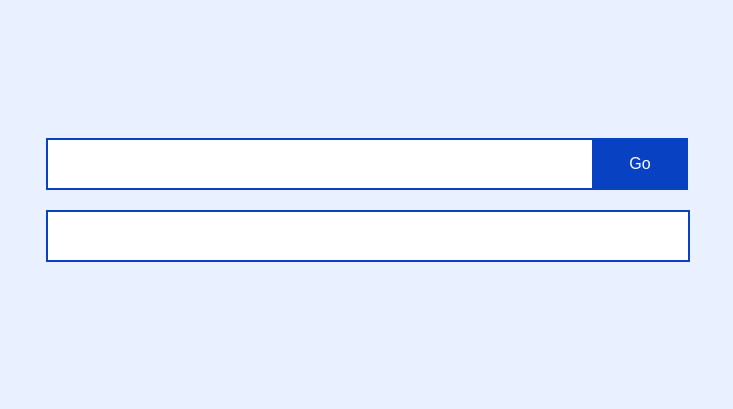
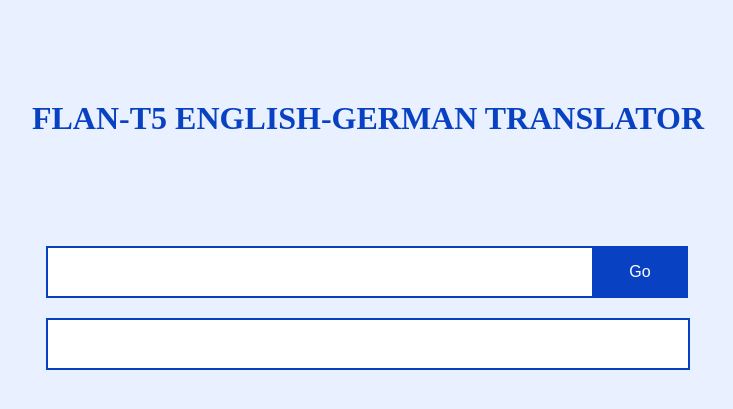
Before and after one commit to mlubneuskaya/webpage, a Flask app: page / in a window 1280 px wide. Shown: the top 409 px of the page, without its empty margins (318-1051 px from the left). Run offline with Flask 3, Linux system fonts and the light colour scheme.

Commit message:
added title

```diff
--- a/static/main.css
+++ b/static/main.css
@@ -6,6 +6,12 @@
   --site_background: var(--light_blue);
   --background: var(--blue);
   --border: var(--blue);
+}
+
+h1 {
+  padding-top: 50px;
+  color: var(--border);
+  text-align: center;
 }
 
 .container {
--- a/templates/index.html
+++ b/templates/index.html
@@ -6,6 +6,7 @@
 </head>
 
 <body>
+<h1>FLAN-T5 ENGLISH-GERMAN TRANSLATOR</h1>
 <div class="container">
     <form method ="GET">
     <label for="question"></label><br>
```
